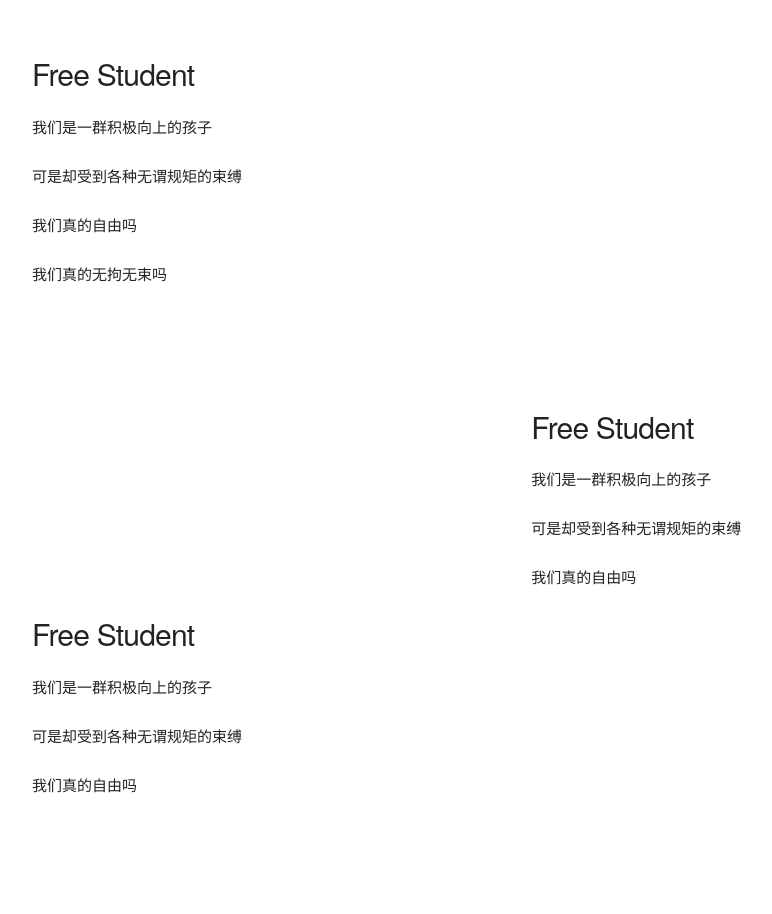
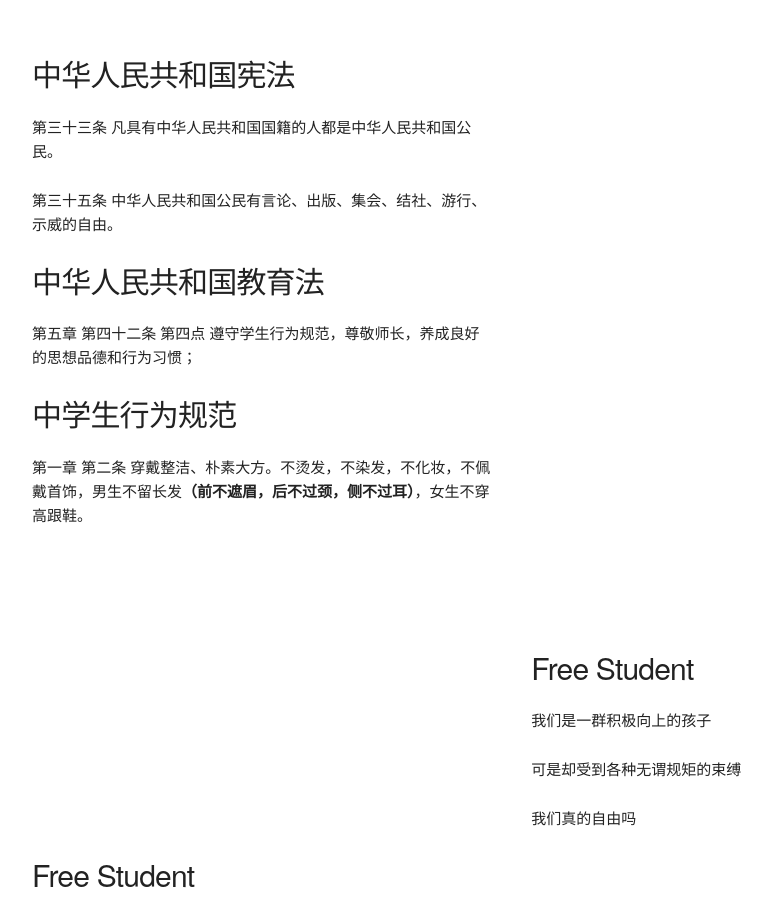
Before and after one commit to Muuuus/muuuus.github.io, a plain HTML site: page index.html in a window 1280 px wide. Shown: the part 186-1100 px from the top of the page, without its empty margins (128-900 px from the left). Before the commit the page ends 1008 px from the top, so only its background shows below. Drawn offline with Linux system fonts and the light colour scheme.

Commit message:
Update index.html

```diff
--- a/index.html
+++ b/index.html
@@ -26,11 +26,13 @@
   <div class="container">
     <div class="row">
       <div class="one-half column" style="margin-top: 25%">
-        <h4>Free Student</h4>
-        <p>我们是一群积极向上的孩子</p>
-        <p>可是却受到各种无谓规矩的束缚</p>
-        <p>我们真的自由吗</p>
-        <p>我们真的无拘无束吗</p>
+        <h4>中华人民共和国宪法</h4>
+        <p>第三十三条    凡具有中华人民共和国国籍的人都是中华人民共和国公民。</p>
+        <p>第三十五条    中华人民共和国公民有言论、出版、集会、结社、游行、示威的自由。</p>
+        <h4>中华人民共和国教育法</h4>
+        <p>第五章 第四十二条 第四点 遵守学生行为规范，尊敬师长，养成良好的思想品德和行为习惯；</p>
+        <h4>中学生行为规范</h4>
+        <p>第一章 第二条 穿戴整洁、朴素大方。不烫发，不染发，不化妆，不佩戴首饰，男生不留长发<strong>（前不遮眉，后不过颈，侧不过耳）</strong>，女生不穿高跟鞋。</p>
       </div>
     </div>
     <div class="one-half column" style="margin-top: 15%"></div><div class="one-half column" style="margin-top: 15%"></div>
```
